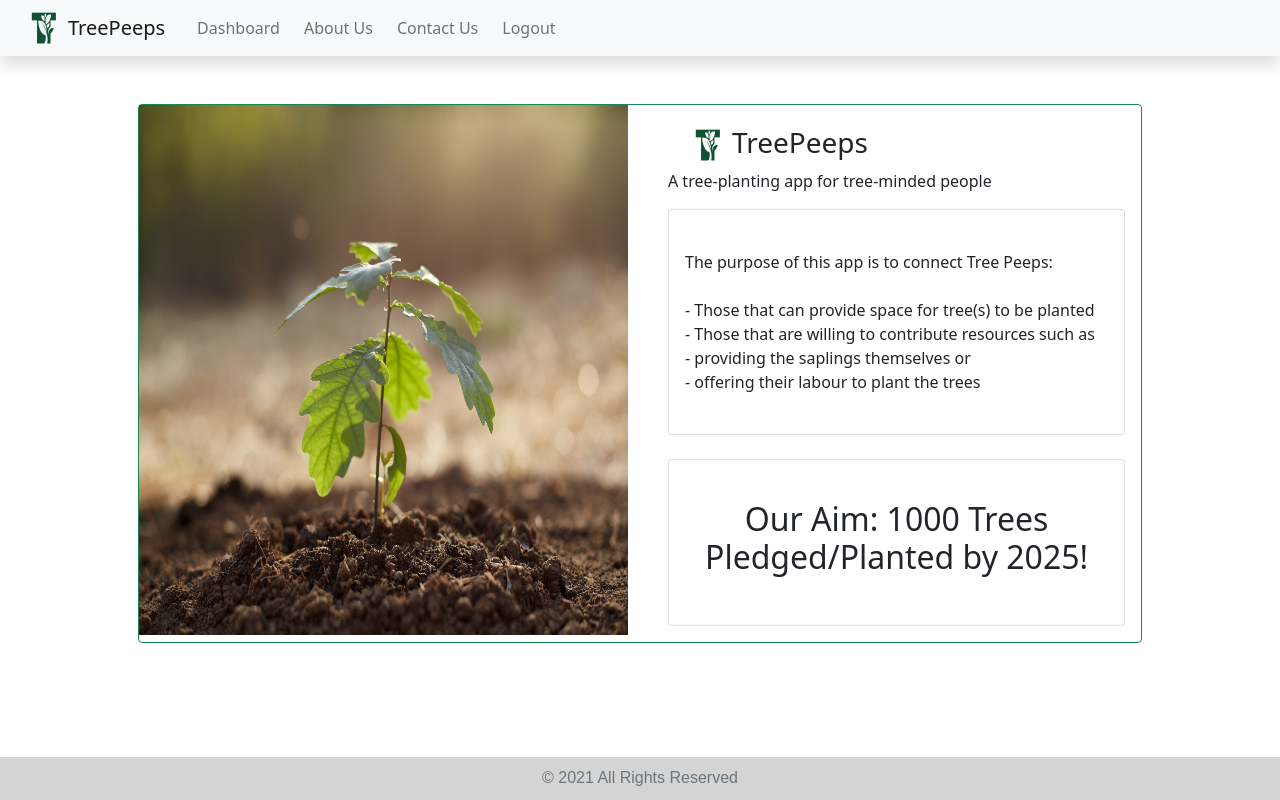
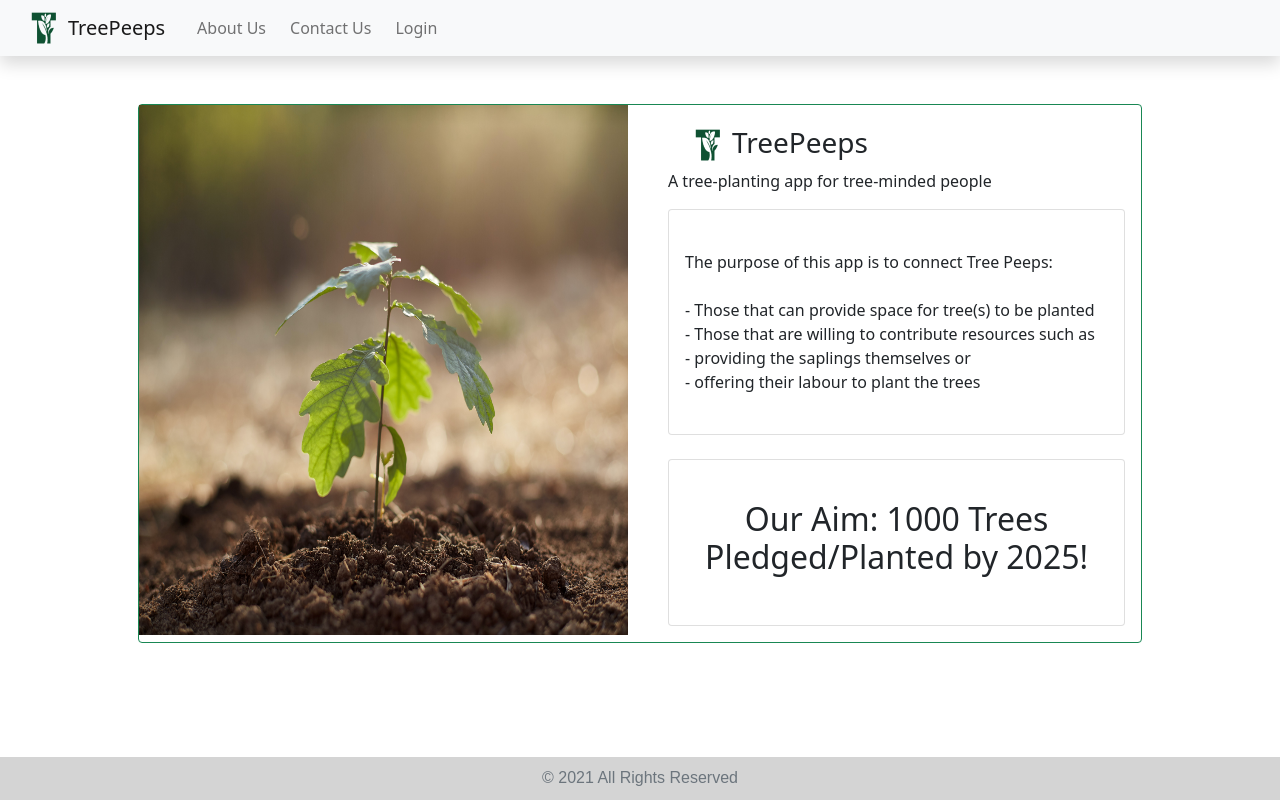
Before and after one commit to ClaireMDavies/TreePeeps, a React (Create React App) app in the folder client/: page /about in a window 1280 px wide. Built offline with nearby package versions, Linux system fonts and the light colour scheme; what react-dotenv would draw is missing.

Commit message:
created public/private links for about page

```diff
--- a/client/src/pages/AboutUs.js
+++ b/client/src/pages/AboutUs.js
@@ -36,10 +36,12 @@ function AboutUs() {
     return (
         <div>
             <Navbar>
+            { localStorage.getItem("userId") === null ? "" :
                 <NavItem
                     link="/dashboard"
                     name="Dashboard">
                 </NavItem>
+                }
                 <NavItem
                     link="/aboutus"
                     name="About Us">
@@ -48,10 +50,16 @@ function AboutUs() {
                     link="/contact"
                     name="Contact Us">
                 </NavItem>
+                { localStorage.getItem("userId") === null ?
+                  <NavItem
+                  link="/login"
+                  name="Login">
+              </NavItem> :
                 <NavItem
-                    link="/"
+                    link="/logout"
                     name="Logout">
                 </NavItem>
+                }
             </Navbar>
             {/* Login Card */}
             <Container className="d-flex justify-content-center mb-3 mt-5">
```
